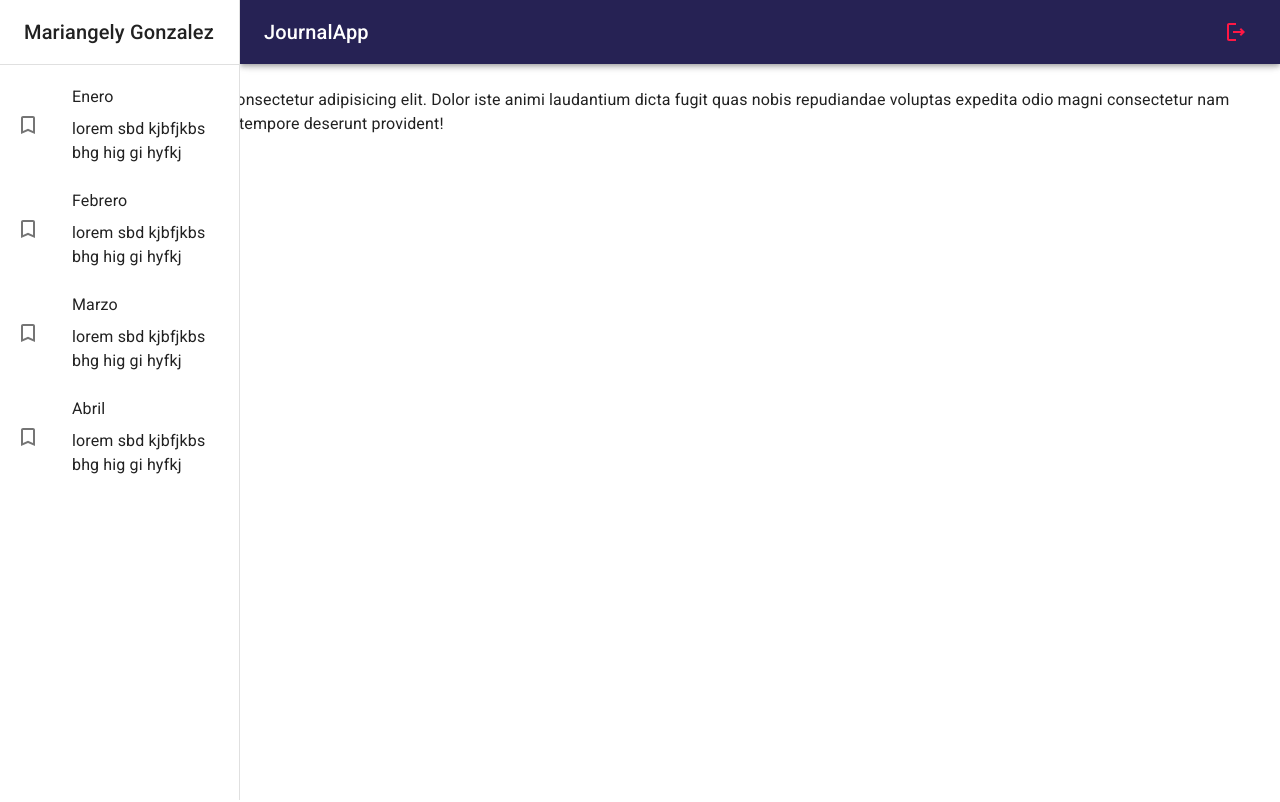
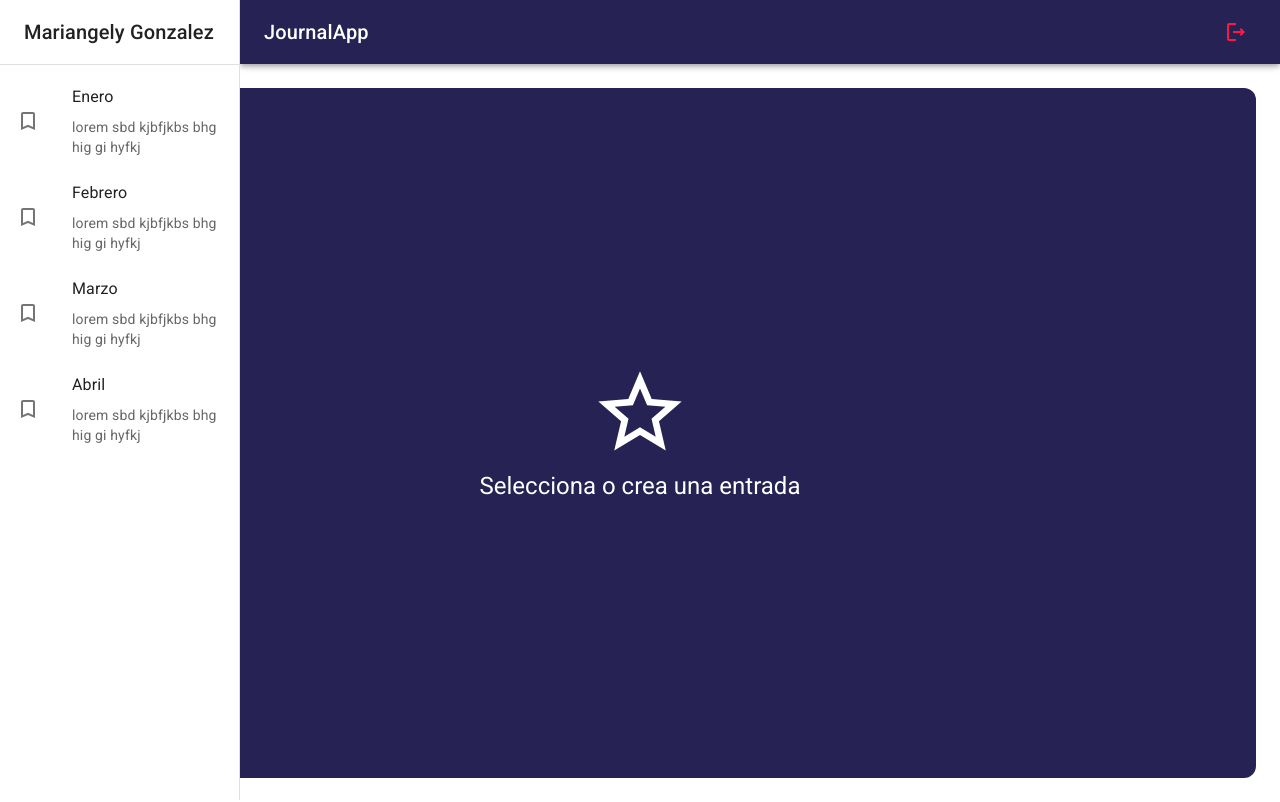
Before and after one commit to MariangelyG/curso_react, a React (Vite) app in the folder 08-journal-app/: page / in a window 1280 px wide. Built offline with nearby package versions, Linux system fonts and the light colour scheme.

Commit message:
"Corrección de código"

```diff
--- a/08-journal-app/src/auth/layout/AuthLayout.jsx
+++ b/08-journal-app/src/auth/layout/AuthLayout.jsx
@@ -4,7 +4,7 @@
   return (
     <Grid
         container
-        spacing={0}
+        spacing={ 0 }
         direction="column"
         alignItems="center"
         justifyContent="center"
--- a/08-journal-app/src/journal/components/NavBar.jsx
+++ b/08-journal-app/src/journal/components/NavBar.jsx
@@ -6,8 +6,8 @@
        <AppBar
             position="fixed"
             sx={{
-                width:{sm: `calc(100% - ${drawerWidth}px)`} ,
-                ml: { sm: `${drawerWidth}px`}
+                width:{sm:`calc(100% - ${ drawerWidth }px)`},
+                ml: { sm:`${drawerWidth}px`}
             }}
        >
             <Toolbar>
--- a/08-journal-app/src/journal/components/SideBar.jsx
+++ b/08-journal-app/src/journal/components/SideBar.jsx
@@ -2,18 +2,17 @@
 import { Box, Divider, Drawer, Grid, List, ListItem, ListItemButton, ListItemIcon, ListItemText, Toolbar, Typography } from "@mui/material"
 
 
-export const SideBar = ({drawerWidth = 240 }) =>{
+export const SideBar = ({ drawerWidth = 240 }) =>{
     return (
         <Box
             component='nav'
             sx={{with: { sm: drawerWidth }, flexShrink: { sm:0 } }}
         >
             <Drawer
-                variant="permanent"
+                variant='permanent'
                 open
                 sx={{
-                    display: {xs:'block'},
-                    '& .MuiDrawer-paper': {boxSizing: 'border-box', width: drawerWidth}
+                    display: {xs:'block'}, '& .MuiDrawer-paper': {boxSizing:'border-box', width: drawerWidth}
                 }}
             >
                 <Toolbar>
@@ -32,8 +31,8 @@
                                         <TurnedInNot/>
                                     </ListItemIcon>
                                     <Grid container>
-                                        <ListItemText primary={text}/>
-                                        <ListItemText primary={'lorem sbd kjbfjkbs bhg hig gi hyfkj'}/>
+                                        <ListItemText primary={ text }/>
+                                        <ListItemText secondary={'lorem sbd kjbfjkbs bhg hig gi hyfkj'}/>
                                     </Grid>
                                 </ListItemButton>
                             </ListItem>
--- a/08-journal-app/src/journal/pages/JournalPage.jsx
+++ b/08-journal-app/src/journal/pages/JournalPage.jsx
@@ -1,15 +1,16 @@
 
 import { Typography } from "@mui/material"
 import { JournalLayout } from "../layout/JournalLayout"
+import { NothingSelectedView } from "../view"
 
 
 export const JournalPage = () => {
   return (
     <JournalLayout>
 
-      <Typography> Lorem ipsum dolor sit amet consectetur adipisicing elit. Dolor iste animi laudantium dicta fugit quas nobis repudiandae voluptas expedita odio magni consectetur nam consequuntur ut itaque quae, tempore deserunt provident!</Typography>
+      {/* <Typography>Lorem ipsum, gcnjgfjff fcffhfg ffdgj fdjg dolor sit amet consectetur adipisicing elit.</Typography> */}
 
-   {/* NothingSelected */}
+  <NothingSelectedView/>
     {/* NoteView */}
 
     </JournalLayout>
--- /dev/null
+++ b/08-journal-app/src/journal/view/NothingSelectedView.jsx
@@ -0,0 +1,26 @@
+
+import { StarOutline } from "@mui/icons-material"
+import { Grid, Typography } from "@mui/material"
+
+
+export const NothingSelectedView = () => {
+  return (
+    <Grid
+        container
+        spacing={ 0 }
+        direction="column"
+        alignItems="center"
+        justifyContent="center"
+        sx={{ minHeight: "calc(100vh - 110px)", backgroundColor: "primary.main", borderRadius: 3}}
+   >
+        <Grid item xs={12} >
+           <StarOutline sx={{ fontSize: 100, color: 'white'}}/>
+        </Grid>
+
+        <Grid item xs={12} >
+           <Typography color='white' variant="h5">Selecciona o crea una entrada</Typography>
+        </Grid>
+
+   </Grid>
+  )
+}
--- /dev/null
+++ b/08-journal-app/src/journal/view/index.js
@@ -0,0 +1 @@
+export * from './NothingSelectedView'
```
Also changed, not shown: 08-journal-app/src/journal/layout/JournalLayout.jsx (+4 -5 lines). Lines whose indentation alone changed are shown as unchanged.
